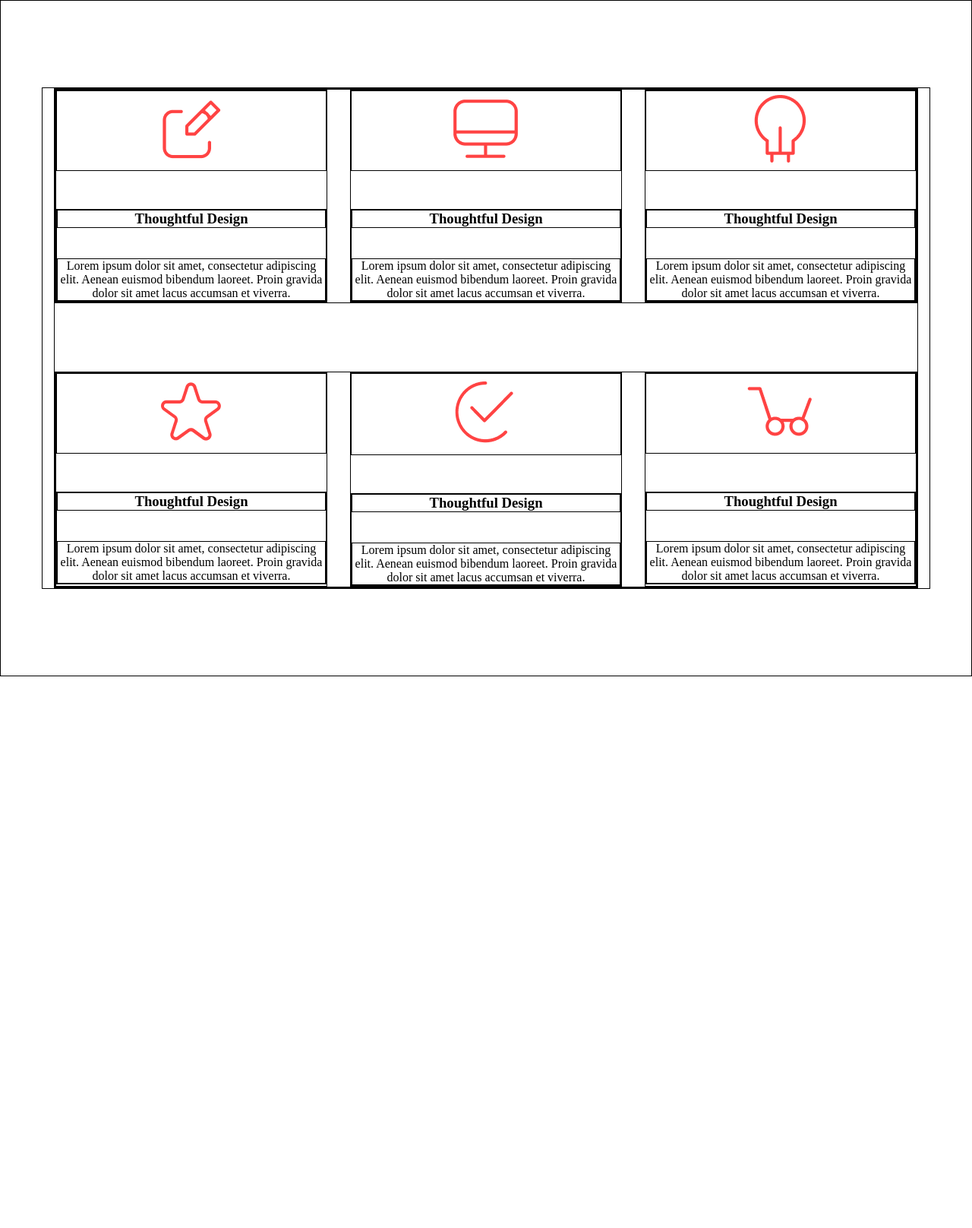
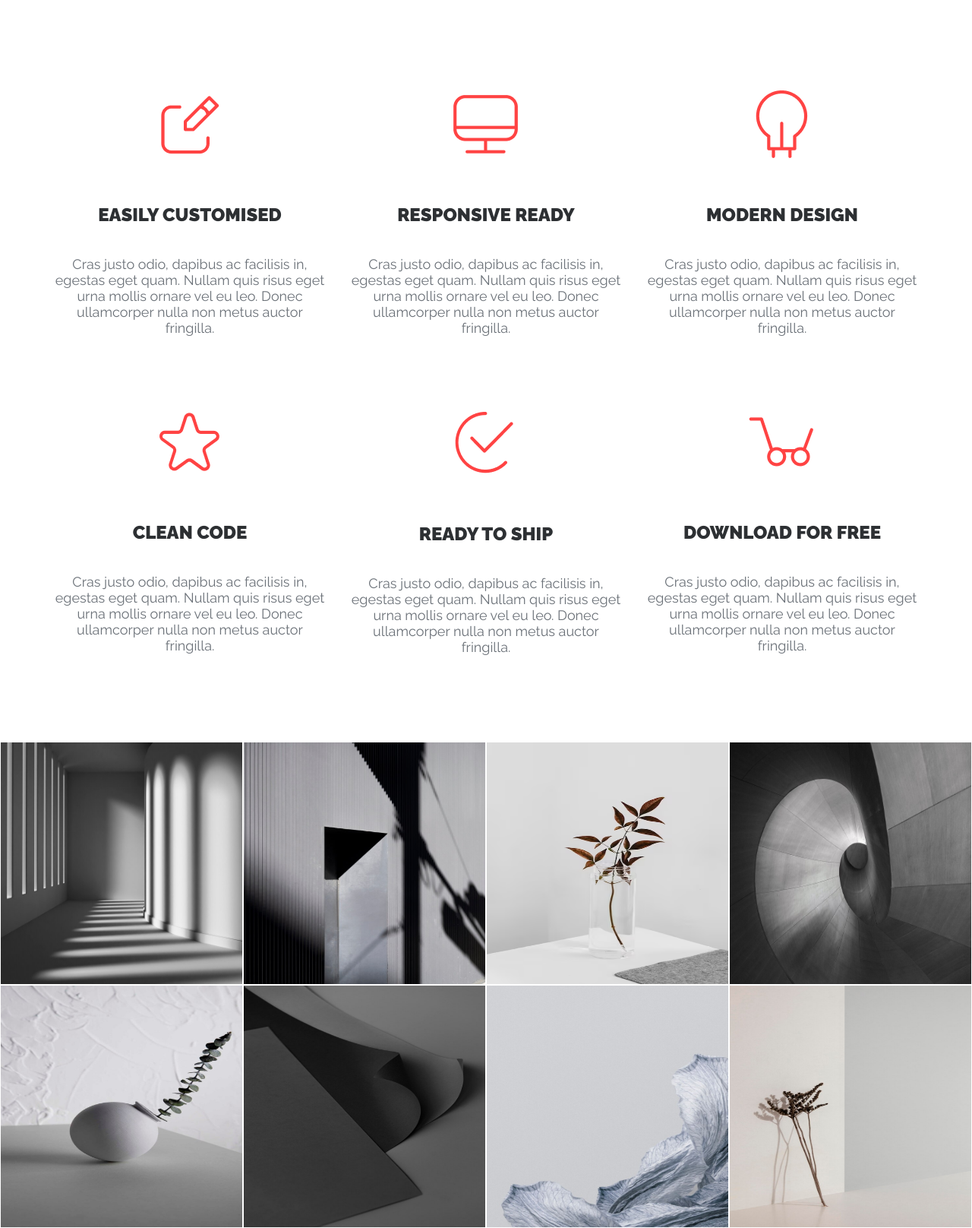
Before and after one commit to bulbazawro/course_work, a website built with Parcel: page src/index.html in a window 1280 px wide. Shown: the whole page at 76% size. Before the commit the page ends 890 px from the top, so only its background shows below. Built offline with nearby package versions, Linux system fonts and the light colour scheme.

Commit message:
works adaptive

```diff
--- a/src/index.html
+++ b/src/index.html
@@ -8,7 +8,7 @@
     <title>VASIA</title>
   </head>
   <body>
-    <section class="section section_features">
+    <section class="section_features">
       <div class="container">
         <div class="features_cards">
           <div class="features_cards_up">
@@ -20,12 +20,12 @@
                 />
               </div>
               <div class="features_card_info">
-                <h3 class="features_card_title">Thoughtful Design</h3>
+                <h3 class="features_card_title">Easily Customised</h3>
                 <div class="features_card_text">
                   <p>
-                    Lorem ipsum dolor sit amet, consectetur adipiscing elit.
-                    Aenean euismod bibendum laoreet. Proin gravida dolor sit
-                    amet lacus accumsan et viverra.
+                    Cras justo odio, dapibus ac facilisis in, egestas eget quam.
+                    Nullam quis risus eget urna mollis ornare vel eu leo. Donec
+                    ullamcorper nulla non metus auctor fringilla.
                   </p>
                 </div>
               </div>
@@ -35,12 +35,12 @@
                 <img src="./img/responsive_ready.png" alt="responsive ready" />
               </div>
               <div class="features_card_info">
-                <h3 class="features_card_title">Thoughtful Design</h3>
+                <h3 class="features_card_title">Responsive REady</h3>
                 <div class="features_card_text">
                   <p>
-                    Lorem ipsum dolor sit amet, consectetur adipiscing elit.
-                    Aenean euismod bibendum laoreet. Proin gravida dolor sit
-                    amet lacus accumsan et viverra.
+                    Cras justo odio, dapibus ac facilisis in, egestas eget quam.
+                    Nullam quis risus eget urna mollis ornare vel eu leo. Donec
+                    ullamcorper nulla non metus auctor fringilla.
                   </p>
                 </div>
               </div>
@@ -50,12 +50,12 @@
                 <img src="./img/modern_design.png" alt="modern design" />
               </div>
               <div class="features_card_info">
-                <h3 class="features_card_title">Thoughtful Design</h3>
+                <h3 class="features_card_title">Modern Design</h3>
                 <div class="features_card_text">
                   <p>
-                    Lorem ipsum dolor sit amet, consectetur adipiscing elit.
-                    Aenean euismod bibendum laoreet. Proin gravida dolor sit
-                    amet lacus accumsan et viverra.
+                    Cras justo odio, dapibus ac facilisis in, egestas eget quam.
+                    Nullam quis risus eget urna mollis ornare vel eu leo. Donec
+                    ullamcorper nulla non metus auctor fringilla.
                   </p>
                 </div>
               </div>
@@ -68,12 +68,12 @@
                 <img src="./img/clean_code.png" alt="clean code" />
               </div>
               <div class="features_card_info">
-                <h3 class="features_card_title">Thoughtful Design</h3>
+                <h3 class="features_card_title">Clean Code</h3>
                 <div class="features_card_text">
                   <p>
-                    Lorem ipsum dolor sit amet, consectetur adipiscing elit.
-                    Aenean euismod bibendum laoreet. Proin gravida dolor sit
-                    amet lacus accumsan et viverra.
+                    Cras justo odio, dapibus ac facilisis in, egestas eget quam.
+                    Nullam quis risus eget urna mollis ornare vel eu leo. Donec
+                    ullamcorper nulla non metus auctor fringilla.
                   </p>
                 </div>
               </div>
@@ -83,12 +83,12 @@
                 <img src="./img/ready_to_ship.png" alt="ready to ship" />
               </div>
               <div class="features_card_info">
-                <h3 class="features_card_title">Thoughtful Design</h3>
+                <h3 class="features_card_title">Ready to Ship</h3>
                 <div class="features_card_text">
                   <p>
-                    Lorem ipsum dolor sit amet, consectetur adipiscing elit.
-                    Aenean euismod bibendum laoreet. Proin gravida dolor sit
-                    amet lacus accumsan et viverra.
+                    Cras justo odio, dapibus ac facilisis in, egestas eget quam.
+                    Nullam quis risus eget urna mollis ornare vel eu leo. Donec
+                    ullamcorper nulla non metus auctor fringilla.
                   </p>
                 </div>
               </div>
@@ -101,12 +101,12 @@
                 />
               </div>
               <div class="features_card_info">
-                <h3 class="features_card_title">Thoughtful Design</h3>
+                <h3 class="features_card_title">Download for Free</h3>
                 <div class="features_card_text">
                   <p>
-                    Lorem ipsum dolor sit amet, consectetur adipiscing elit.
-                    Aenean euismod bibendum laoreet. Proin gravida dolor sit
-                    amet lacus accumsan et viverra.
+                    Cras justo odio, dapibus ac facilisis in, egestas eget quam.
+                    Nullam quis risus eget urna mollis ornare vel eu leo. Donec
+                    ullamcorper nulla non metus auctor fringilla.
                   </p>
                 </div>
               </div>
@@ -115,5 +115,85 @@
         </div>
       </div>
     </section>
+    <section class="section_works">
+      <div class="works_wrap">
+        <div class="works_wrap__up">
+          <div class="works_wrap_item">
+            <div class="works_info">
+              <h3>Project Name</h3>
+              <div class="works_text">
+                <p>User Interface Design</p>
+              </div>
+            </div>
+            <img src="./img/image_work1.jpeg" alt="" />
+          </div>
+          <div class="works_wrap_item">
+            <div class="works_info">
+              <h3>Project Name</h3>
+              <div class="works_text">
+                <p>User Interface Design</p>
+              </div>
+            </div>
+            <img src="./img/image_work2.jpeg" alt="" />
+          </div>
+          <div class="works_wrap_item">
+            <div class="works_info">
+              <h3>Project Name</h3>
+              <div class="works_text">
+                <p>User Interface Design</p>
+              </div>
+            </div>
+            <img src="./img/image_work3.avif" alt="" />
+          </div>
+          <div class="works_wrap_item">
+            <div class="works_info">
+              <h3>Project Name</h3>
+              <div class="works_text">
+                <p>User Interface Design</p>
+              </div>
+            </div>
+            <img src="./img/image_work4.jpeg" alt="" />
+          </div>
+        </div>
+        <div class="works_wrap__down">
+          <div class="works_wrap_item">
+            <div class="works_info">
+              <h3>Project Name</h3>
+              <div class="works_text">
+                <p>User Interface Design</p>
+              </div>
+            </div>
+            <img src="./img/image_work5.jpeg" alt="" />
+          </div>
+          <div class="works_wrap_item">
+            <div class="works_info">
+              <h3>Project Name</h3>
+              <div class="works_text">
+                <p>User Interface Design</p>
+              </div>
+            </div>
+            <img src="./img/image_work6.jpeg" alt="" />
+          </div>
+          <div class="works_wrap_item">
+            <div class="works_info">
+              <h3>Project Name</h3>
+              <div class="works_text">
+                <p>User Interface Design</p>
+              </div>
+            </div>
+            <img src="./img/image_work7.jpeg" alt="" />
+          </div>
+          <div class="works_wrap_item">
+            <div class="works_info">
+              <h3>Project Name</h3>
+              <div class="works_text">
+                <p>User Interface Design</p>
+              </div>
+            </div>
+            <img src="./img/image_work8.jpeg" alt="" />
+          </div>
+        </div>
+      </div>
+    </section>
   </body>
 </html>
--- a/src/scss/_fonts.scss
+++ b/src/scss/_fonts.scss
@@ -0,0 +1 @@
+@import url("https://fonts.googleapis.com/css2?family=Raleway:wght@400;500;700;900&display=swap");
--- a/src/scss/features.scss
+++ b/src/scss/features.scss
@@ -1,49 +1,122 @@
-.section {
-  border: 1px solid black;
-}
 .section_features {
-  border: 1px solid black;
+  padding: 114px 0;
 }
 .container {
-  border: 1px solid black;
 }
 .features_cards {
-  border: 1px solid black;
 }
 .features_cards_up {
   margin-bottom: 90px;
   display: flex;
-  border: 1px solid black;
   justify-content: space-between;
-  /*  flex-wrap: wrap;
-  gap: 10px; */
   gap: 30px;
 }
+
 .features_card {
   text-align: center;
   max-width: 370px;
-  border: 1px solid black;
-}
+
   .features-card_icon {
     margin-bottom: 50px;
-  border: 1px solid black;
   }
   .features_card_info {
-  border: 1px solid black;
-}
     .features_card_title {
       margin-bottom: 40px;
-  border: 1px solid black;
+      color: #2d3033;
+      text-align: center;
+      font-family: Raleway;
+      font-size: 24px;
+      font-style: normal;
+      font-weight: 900;
+      line-height: normal;
+      text-transform: uppercase;
     }
     .features_card_text {
-  border: 1px solid black;
+      color: #6c7279;
+      text-align: center;
+      font-family: "Raleway";
+      font-size: 18px;
+      font-style: normal;
+      font-weight: 400;
+      line-height: normal;
     }
+  }
+}
+
 .features_cards_down {
   display: flex;
   justify-content: space-between;
-  /*  flex-wrap: wrap;
-  gap: 10px; */
   gap: 30px;
+}
 
-  border: 1px solid black;
+@media (max-width: 1024px) {
+  .features {
+    padding: 80px 0px;
   }
+  .features_cards_up {
+    gap: 20px;
+    margin-bottom: 50px;
+  }
+  .features_card_down {
+    gap: 20px;
+  }
+  .features_card_icon img {
+    width: 85px;
+    height: 85px;
+  }
+
+  .features_card {
+    max-width: 315px;
+
+    .features_card_icon {
+      margin-bottom: 45px;
+    }
+    .features_card_info {
+      .features_card_title {
+        margin-bottom: 25px;
+        font-size: 18px;
+      }
+
+      .features_card_text {
+        font-size: 14px;
+      }
+    }
+  }
+}
+@media (max-width: 320px) {
+  .features {
+    padding: 40px 0px;
+  }
+
+  .features_cards_up {
+    flex-direction: column;
+    gap: 40px;
+  }
+  .features_cards_down {
+    flex-direction: column;
+    gap: 40px;
+  }
+  .features_card_icon img {
+    width: 75px;
+    height: 75px;
+  }
+
+  .features_card {
+    max-width: 279px;
+    margin: auto;
+
+    .features_card_icon {
+      margin-bottom: 38px;
+    }
+    .features_card_info {
+      .features_card_title {
+        margin-bottom: 17px;
+        font-size: 18px;
+      }
+
+      .features_card_text {
+        font-size: 14px;
+      }
+    }
+  }
+}
--- a/src/scss/works.scss
+++ b/src/scss/works.scss
@@ -0,0 +1,43 @@
+.section_works {
+  padding: 0px;
+}
+
+.works_wrap {
+}
+.works_wrap__up {
+  display: flex;
+  flex-direction: row;
+  justify-content: flex-start;
+  align-items: center;
+
+  flex-wrap: nowrap;
+  width: 100%;
+}
+.works_wrap_item {
+  border: 1px solid white;
+  height: 25%;
+  width: 25%;
+  overflow: hidden;
+  aspect-ratio: 1/1;
+}
+
+.works_wrap_item img {
+  height: 100%;
+  width: 100%;
+}
+.works_info {
+  display: none;
+}
+.works_text {
+}
+.works_wrap__down {
+  display: flex;
+  flex-direction: row;
+  justify-content: flex-start;
+  align-items: center;
+
+  flex-wrap: nowrap;
+  width: 100%;
+  /* width: 100%;
+  display: flex; */
+}
```
Also changed, not shown: src/scss/_mixins.scss (+80 -0 lines), src/img/image_work1.jpeg (added), src/img/image_work2.jpeg (added), src/img/image_work3.avif (added), src/img/image_work4.jpeg (added), src/img/image_work5.jpeg (added), src/img/image_work6.jpeg (added), src/img/image_work7.jpeg (added), src/img/image_work8.jpeg (added). Lines whose indentation alone changed are shown as unchanged.
